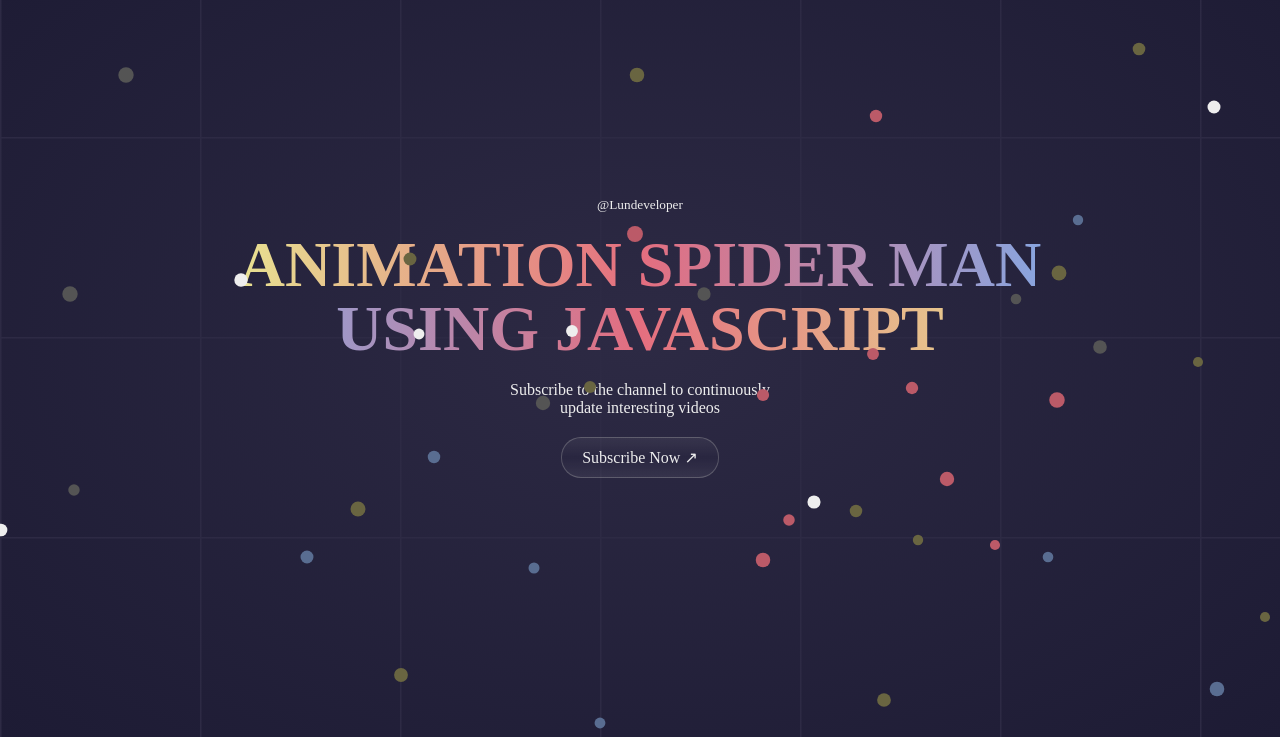
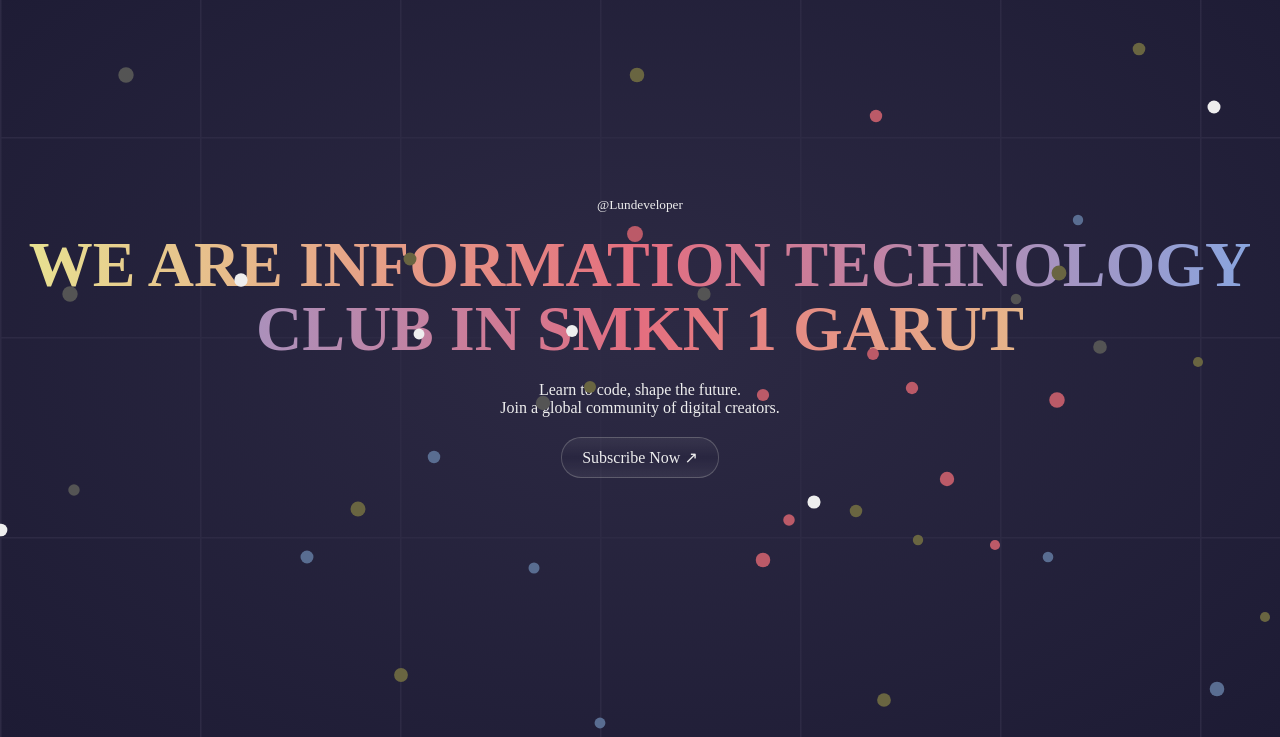
Before and after one commit to Rustaman1280/it, a plain HTML site: page index.html in a window 1280 px wide. Shown: the part 63-800 px from the top of the page. Drawn offline with Linux system fonts and the light colour scheme.

Commit message:
Update index.html

```diff
--- a/index.html
+++ b/index.html
@@ -24,12 +24,12 @@
         <div class="banner">
             <h5>@Lundeveloper</h5>
             <div>
-                <h1 class="left">ANIMATION spider man</h1>
-                <h1 class="right">using JAvascript</h1>
+                <h1 class="left">WE ARE INFORMATION TECHNOLOGY</h1>
+                <h1 class="right">CLUB IN SMKN 1 GARUT</h1>
             </div>
             <h4>
-                Subscribe to the channel to continuously
-                <br>update interesting videos
+                Learn to code, shape the future.
+                <br>Join a global community of digital creators.
             </h4>
             <button>Subscribe Now &#8599</button>
 
```
